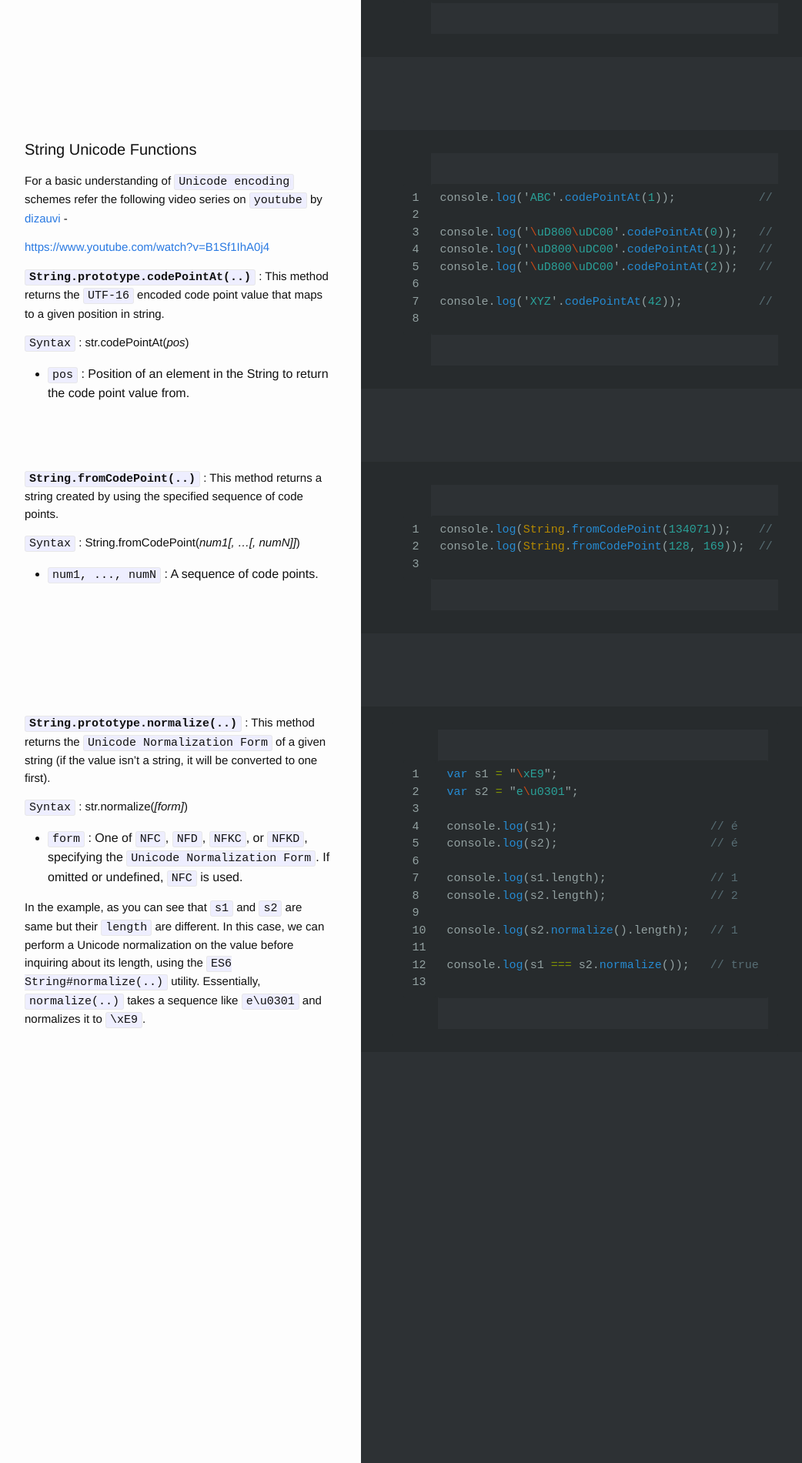
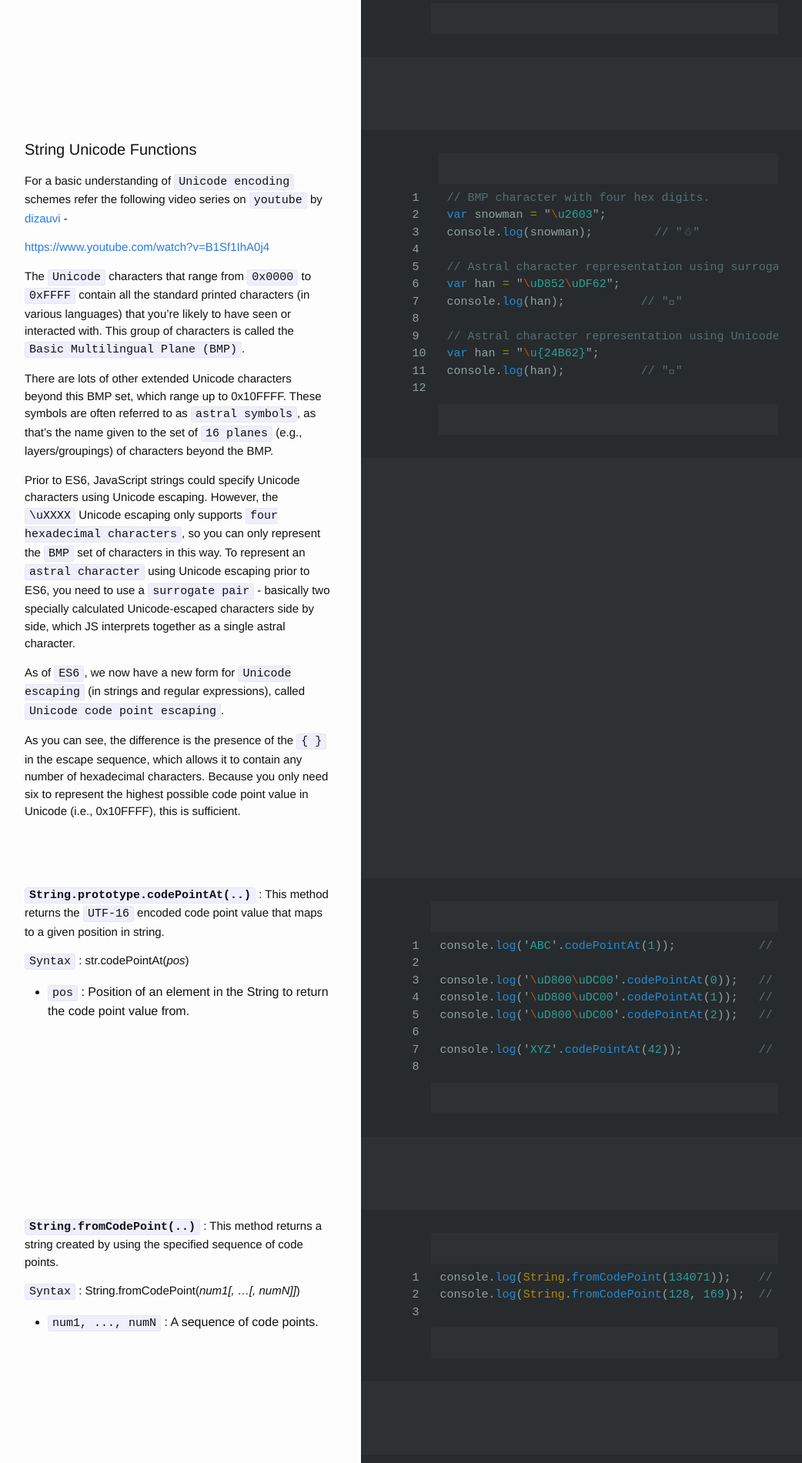
Before and after one commit to ddoolin/ES6Samples, a Jekyll site: the page built from _posts/2015-04-18-string.html, in a window 1280 px wide. Shown: the part 1286-3187 px from the top of the page at 77% size, without its empty margins (229-1271 px from the left). Built offline with Jekyll 4.4.1, drawn with Linux system fonts in a browser that asks for light colours; nearby versions of some CDN libraries; some of the changed text lies outside the part shown.

Commit message:
added string other functions and unicode description

```diff
--- a/_posts/2015-04-18-string.html
+++ b/_posts/2015-04-18-string.html
@@ -107,6 +107,39 @@
 
 [https://www.youtube.com/watch?v=B1Sf1IhA0j4](https://www.youtube.com/watch?v=B1Sf1IhA0j4)
 
+The `Unicode` characters that range from `0x0000` to `0xFFFF` contain all the standard printed characters (in various languages) that you’re likely to have seen or interacted with. This group of characters is called the `Basic Multilingual Plane (BMP)`.
+
+There are lots of other extended Unicode characters beyond this BMP set, which range up to 0x10FFFF. These symbols are often referred to as `astral symbols`, as that’s the name given to the set of `16 planes` (e.g., layers/groupings) of characters beyond the BMP.
+
+Prior to ES6, JavaScript strings could specify Unicode characters using Unicode escaping. However, the `\uXXXX` Unicode escaping only supports `four hexadecimal characters`, so you can only represent the `BMP` set of characters in this way. To represent an `astral character` using Unicode escaping prior to ES6, you need to use a `surrogate pair` - basically two specially calculated Unicode-escaped characters side by side, which JS interprets together as a single astral character.
+
+As of `ES6`, we now have a new form for `Unicode escaping` (in strings and regular expressions), called `Unicode code point escaping`.
+
+As you can see, the difference is the presence of the `{ }` in the escape sequence, which allows it to contain any number of hexadecimal characters. Because you only need six to represent the highest possible code point value in Unicode (i.e., 0x10FFFF), this is sufficient.
+
+	{% endmarkdown %}
+  </div>
+  <div class="code">
+    {% highlight javascript linenos %}
+// BMP character with four hex digits.
+var snowman = "\u2603";
+console.log(snowman);         // "☃"
+
+// Astral character representation using surrogate pairs
+var han = "\uD852\uDF62";
+console.log(han);           // "𤭢"
+
+// Astral character representation using Unicode code point escaping ({})
+var han = "\u{24B62}";
+console.log(han);           // "𤭢"
+	{% endhighlight %}
+
+  </div>
+</div>
+
+<div class="sample-area">
+  <div class="copy">
+    {% markdown %}
 **`String.prototype.codePointAt(..)`** :
 This method returns the `UTF-16` encoded code point value that maps to a given position in string.
 
@@ -129,6 +162,8 @@
 
   </div>
 </div>
+
+
 
 <div class="sample-area">
   <div class="copy">
@@ -184,3 +219,52 @@
 
   </div>
 </div>
+
+
+<div class="sample-area">
+  <div class="copy">
+    <h4>Other Functions</h4>
+    {% markdown %}
+**`String.prototype.repeat(..)`** :
+This method constructs and returns a new string which contains the specified number of copies of the string on which it was called, concatenated together. The repeat count must be positive and less than infinity.
+
+`Syntax` : str.repeat(*count*)
+
+- `count` : An integer between 0 and +∞: [0, +∞), indicating the number of times to repeat the string in the newly-created string that is to be returned.
+
+	{% endmarkdown %}
+  </div>
+  <div class="code">
+    {% highlight javascript linenos %}
+console.log("foo".repeat(3));   // foofoofoo
+	{% endhighlight %}
+
+  </div>
+</div>
+
+<div class="sample-area">
+  <div class="copy">
+    {% markdown %}
+**`String.raw(..)`** :
+The String.raw(..) utility is provided as a built-in tag function to use with template string literals for obtaining the raw string value without any processing of escape sequences.
+
+`Syntax` : String.raw(*callSite, ...substitutions*)
+
+String.raw`templateString`
+
+- `callSite` : Well-formed template call site object, like { raw: 'string' }.
+- `...substitutions` : Contains substitution values.
+- `templateString` : A template string, optionally with substitutions (${...}).
+
+In the resultant string, \ and t are separate raw characters, not the one escape sequence character \t. The same is true with the Unicode escape sequence.
+
+	{% endmarkdown %}
+  </div>
+  <div class="code">
+    {% highlight javascript linenos %}
+var str = "bc";
+console.log(String.raw`\ta${str}d\xE9`);  // "\tabcd\xE9", not "  abcdé"
+	{% endhighlight %}
+
+  </div>
+</div>
```
